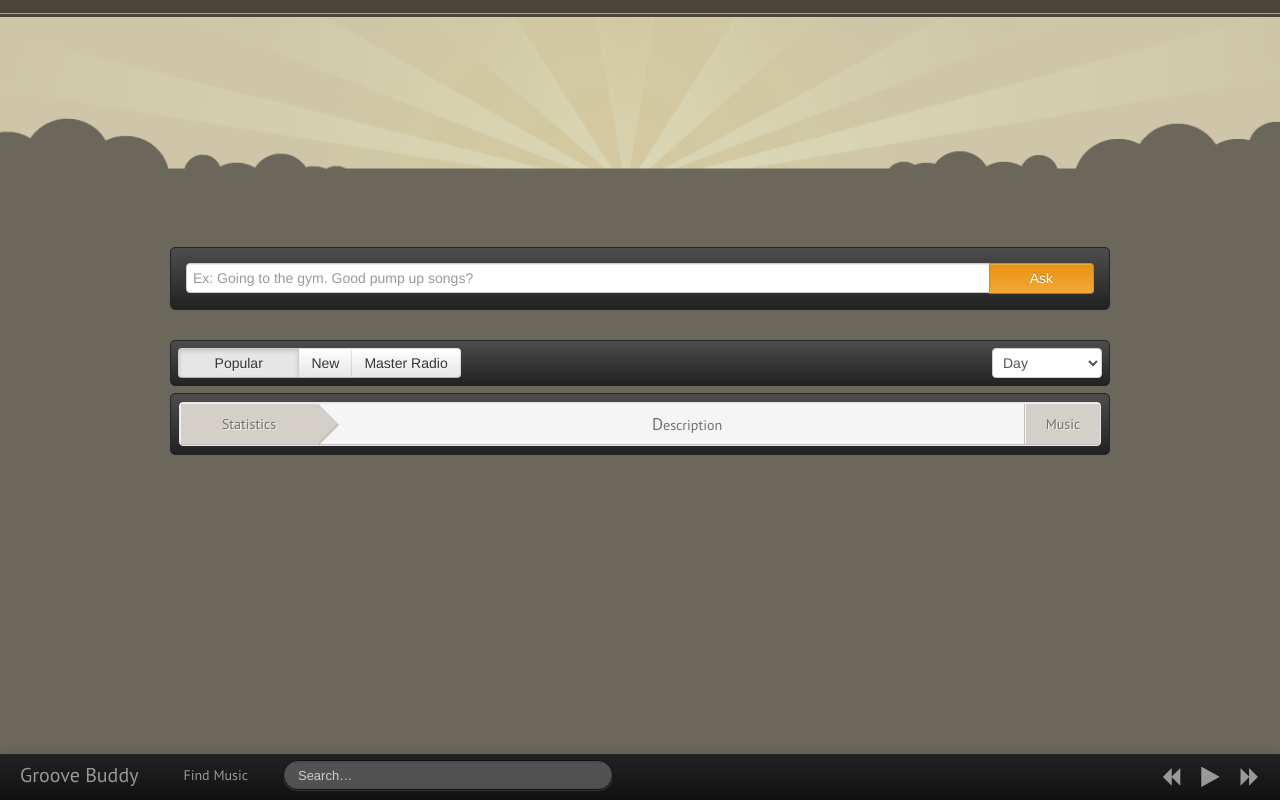
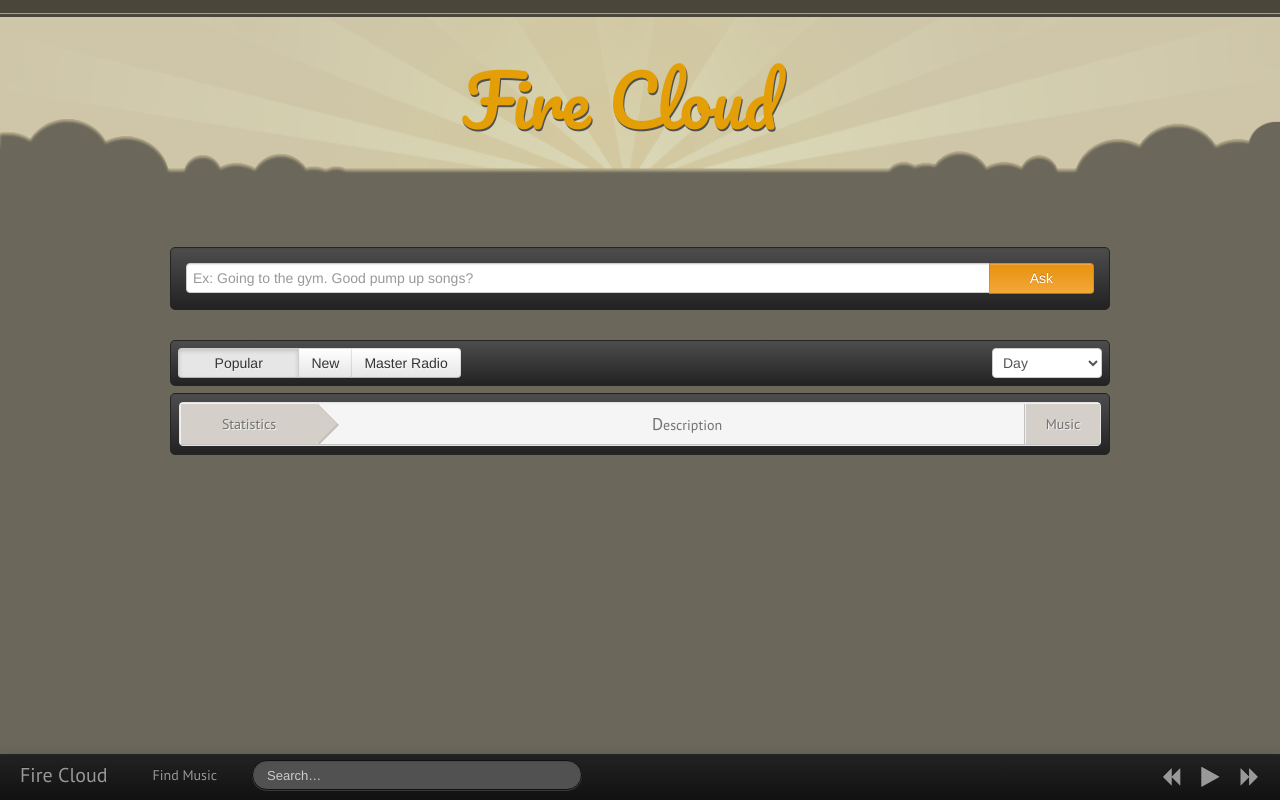
Before and after one commit to smith1302/Groovebuddy, a PHP site: page / in a window 1280 px wide. Run offline with PHP 8.4, Linux system fonts and the light colour scheme; data that the repository does not hold is empty; a stand-in replaces the project's code that opens the database connection.

Commit message:
Played around with the header style

```diff
--- a/index.php
+++ b/index.php
@@ -17,6 +17,7 @@ if(!isset($_SESSION['page'])) {
 	<link rel="stylesheet" href="<?php PATH_TO_ROOT; ?>font-awesome/css/font-awesome.css">
 	<link href='http://fonts.googleapis.com/css?family=Pacifico' rel='stylesheet' type='text/css'>
 	<link href='http://fonts.googleapis.com/css?family=PT+Sans' rel='stylesheet' type='text/css'>
+	<link href='http://fonts.googleapis.com/css?family=Fugaz+One' rel='stylesheet' type='text/css'>
 	<style>
 		body {
 			background-color: #6B675B;
@@ -31,6 +32,7 @@ if(!isset($_SESSION['page'])) {
 			margin-bottom: 100px;
 			border-radius: 10px;
 			padding: 0 1px;*/
+			margin-bottom: 100px;
 		}
 		#bg-img {
 			width: 100%;
@@ -59,29 +61,30 @@ if(!isset($_SESSION['page'])) {
 			margin:20px 0 70px 0;
 		}
 		h1 {
-			font-size: 39px;
-			font-family: 'Pacifico', sans-serif;
+			font-size: 70px;
+			/*font-family: 'Fugaz One', cursive;*/
+			font-family: 'Pacifico', cursive;
 			font-weight: normal;
-			text-shadow:
-			-2px 2px 0 #4A463A,
-			2px 2px 0 #4A463A;
-			margin:0;
-		/*	margin-bottom: -10px;*/
+			color: #E39F05;
+			/*text-shadow: 1px 2px 0 #FAE7BB;*/
+			text-shadow: 1px 2px 0 #505050;
+			margin: 0;
+			margin-left: -40px;
 		}
 		h2 {
 			font-family: sans-serif;
 			text-indent: 60px;
 			font-size: 17px;
 			text-shadow:
-			-2px 2px 0 #4A463A,
-			2px 2px 0 #4A463A;
+			-2px 2px 0 #FFFFFF,
+			2px 2px 0 #FFFFFF;
 		}
-		header {
+		#header-text {
+			position: absolute;
+			width: 100%;
+			left:0;
+			top: 80px;
 			text-align: center;
-			color: #E39F05;
-			width: 100%;
-			background-color: #6B675B;
-			margin: 30px 0;
 		}
 		form {
 			padding:0;
@@ -455,12 +458,12 @@ if(!isset($_SESSION['page'])) {
 		</div>
 	</div>
 
+	<header>
 	<img src="img/header.png"></img>
-
-	<!-- <header>
-		<br /><br />
-			<h1><?php //echo SITE_NAME; ?></ h1>
-	</header> -->
+		<div id="header-text">
+			<h1><?php echo SITE_NAME; ?></ h1>
+		</div>
+	</header>
 
 	<div class="container">
 		<!--           ------              Submit Bar 					--------				-->
--- a/js/songRequest.js
+++ b/js/songRequest.js
@@ -9,6 +9,7 @@ $(document).ready(function() {
 	var musicState = -1;  // 0 = pause, 1 = play, -1 = nothing is playing
 	var songFromSuggestion = 0; // 1 = keep playing next song,  0 one song then stop
 	var queueingSong = 0;
+	var playerStateUpdated = 1;
 
 	window.stopMusic = function() {
 		window.player.stopStream();
@@ -39,6 +40,7 @@ $(document).ready(function() {
 	});
 
 	function playFromPost(element) {
+		playerStateUpdated = 0;
 		//empty old playlist
 		emptyPlaylist();
 		currentPlaylistID = element.attr("id");
@@ -60,6 +62,7 @@ $(document).ready(function() {
 	});
 
 	function playFromPlaylistRow(element) {
+		playerStateUpdated = 0;
 		emptyPlaylist();
 		var songID = element.attr("value");
 		currentPlaylistID = element.attr("id");
@@ -270,6 +273,7 @@ $(document).ready(function() {
     }
 
     window.playNextSong = function() {
+    	playerStateUpdated = 0;
     	var playlistLength = currentPlaylist.length;
     	// length = 0 means its a random song, there is no next song in queue
     	if (playlistLength == 0) {
@@ -292,6 +296,7 @@ $(document).ready(function() {
 	}
 
 	function playPreviousSong() {
+		playerStateUpdated = 0;
 		var playlistLength = currentPlaylist.length;
     	// length = 0 means its a random song, there is no next song in queue
     	if (playlistLength == 0) {
@@ -374,8 +379,8 @@ $(document).ready(function() {
 		$("#playingArtistName").html(artistName).show('slow');
 
 			expandPlayerInfo();
-
 			makeMainPlay();
+			playerStateUpdated = 1;
 		}
 	}
 
@@ -438,6 +443,7 @@ $(document).ready(function() {
 	}
 
 	function changeMainPlayerState(songID) {
+		if(!playerStateUpdated) {
 			$.post("phpRequests/getInfoFromSongID.php", {songID: songID}, function(data) {
 				var info = jQuery.parseJSON(data);
 				var artistName = info[0]["artistName"];
@@ -445,6 +451,7 @@ $(document).ready(function() {
 				var album = info[0]["album"];
 				executeStateChange(songName, artistName, album);
 			});
+		}
 	}
 
 	$(document).on("click", "#toggle-song-button", function(e) {
--- a/stdlib.php
+++ b/stdlib.php
@@ -1,5 +1,5 @@
 <?php
 require 'dbconf.php';
 define('PATH_TO_ROOT', $_SERVER['DOCUMENT_ROOT'] . '/eric3/');
-define('SITE_NAME','Groove Buddy');
+define('SITE_NAME','Fire Cloud');
 ?>
```
Also changed, not shown: img/header.png. Lines whose indentation alone changed are shown as unchanged.
